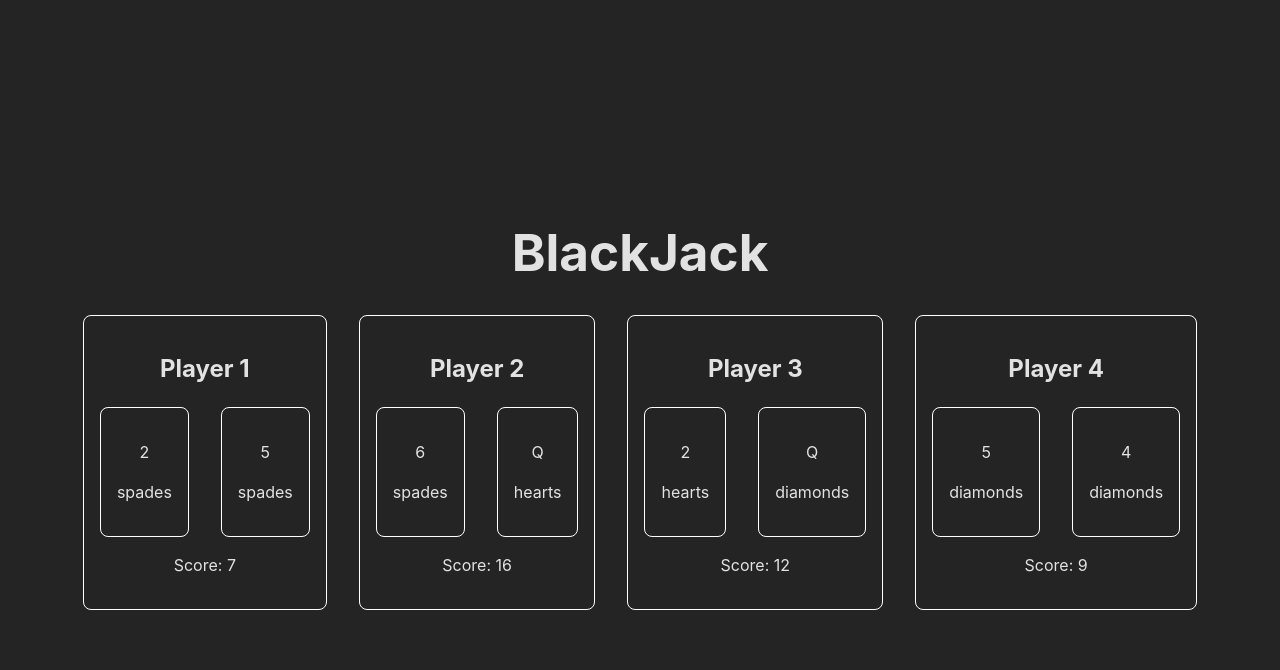
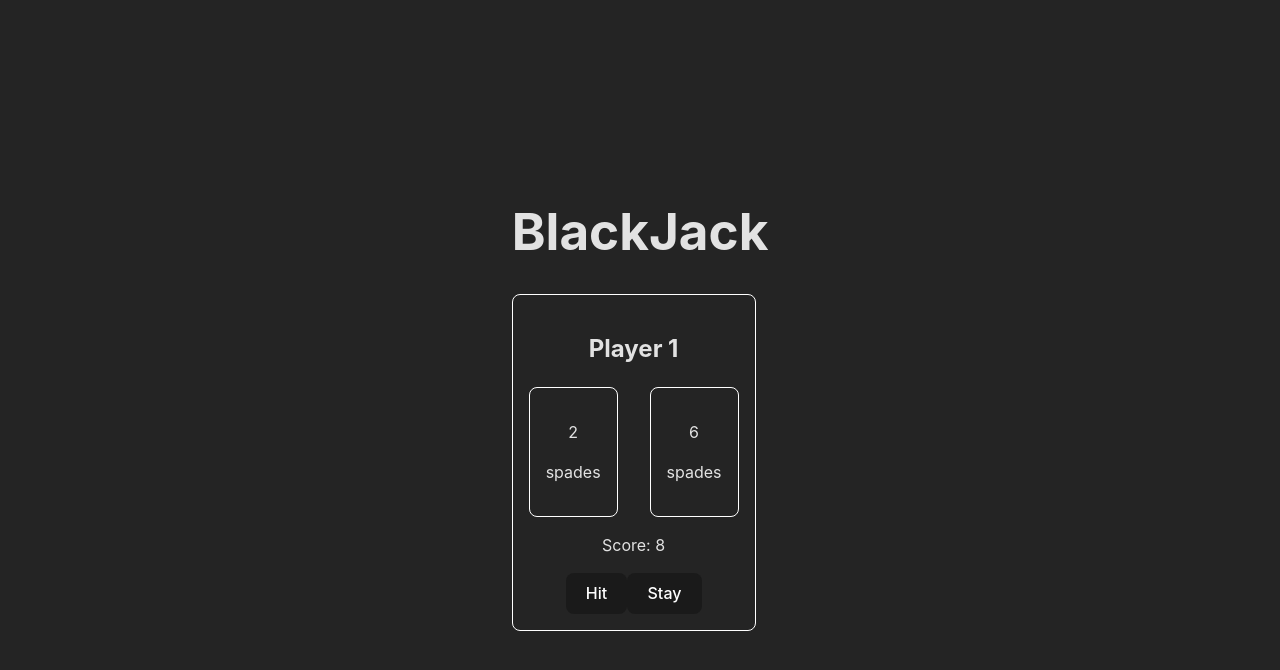
Before and after one commit to Tyriol/blackjack-bbc-segs-tech-test, a React (Vite) app: page / in a window 1280 px wide. Both pictures are taken after a click on the button "Start". Shown: the top 670 px of the page. Built offline with nearby package versions, Linux system fonts and the light colour scheme.

Commit message:
add most of the game functionality to the react app, looping through players, hitting, staying and restarting

```diff
--- a/src/App.jsx
+++ b/src/App.jsx
@@ -1,4 +1,6 @@
 import { useState } from 'react';
+import Player from './components/Player/Player.jsx';
+
 import './App.css';
 
 import {
@@ -11,30 +13,83 @@ import {
 
 function App() {
   // state
+  const [deck, setDeck] = useState([]);
+  const [numPlayers, setNumPlayers] = useState(1);
+  const [players, setPlayers] = useState([]);
+  const [currentPlayerIndex, setCurrentPlayerIndex] = useState(0);
   const [isGameStarted, setIsGameStarted] = useState(false);
-  const [deck, setDeck] = useState([]);
-  const [players, setPlayers] = useState([]);
+  const [gameWinner, setGameWinner] = useState('');
 
   const handleStart = (e) => {
     e.preventDefault();
-    console.log(e);
     const newDeck = createDeck();
     const shuffledDeck = shuffleDeck([...newDeck]);
-    const newPlayers = createPlayers(4);
+    const newPlayers = createPlayers(numPlayers);
     const dealtDeck = dealCards([...shuffledDeck], newPlayers);
+    for (let i = 0; i < newPlayers.length; i++) {
+      calculateScore(newPlayers[i]);
+    }
     setDeck(dealtDeck);
     setPlayers(newPlayers);
     setIsGameStarted(true);
+  };
+
+  const handleHit = () => {
+    const updatedPlayers = [...players];
+    const card = deck.pop();
+    updatedPlayers[currentPlayerIndex].hand.push(card);
+    calculateScore(updatedPlayers[currentPlayerIndex]);
+
+    if (updatedPlayers[currentPlayerIndex].score > 21) {
+      handleNextPlayer();
+    }
+
+    setPlayers(updatedPlayers);
+    setDeck([...deck]);
+  };
+
+  const handleStay = () => {
+    handleNextPlayer();
+  };
+
+  const handleNextPlayer = () => {
+    if (currentPlayerIndex < players.length - 1) {
+      setCurrentPlayerIndex(currentPlayerIndex + 1);
+    } else {
+      setCurrentPlayerIndex(-1);
+      let winner = -1;
+      let winningScore = 0;
+      for (let i = 0; i < players.length; i++) {
+        if (players[i].score > winningScore && players[i].score < 22) {
+          winningScore = players[i].score;
+          winner = i;
+        }
+      }
+      setGameWinner(players[winner].name);
+    }
+  };
+
+  const handlePlayAgain = () => {
+    setGameWinner('');
+    setDeck([]);
+    setNumPlayers(1);
+    setPlayers([]);
+    setCurrentPlayerIndex(0);
+    setIsGameStarted(false);
   };
 
   return (
     <>
       <h1>BlackJack</h1>
       {!isGameStarted ? (
-        <form>
+        <form className="player-select">
           <label>
             Choose how many players
-            <select name="players" id="players">
+            <select
+              name="players"
+              id="players"
+              onChange={(e) => setNumPlayers(e.target.value)}
+            >
               <option value="1">One Player</option>
               <option value="2">Two Players</option>
               <option value="3">Three Players</option>
@@ -44,27 +99,27 @@ function App() {
           <button onClick={handleStart}>Start</button>
         </form>
       ) : (
+        <>
           <div className="players">
-          {players.map((player) => {
-            calculateScore(player);
+            {players.map((player, index) => {
               return (
-              <div className="player" key={player.id}>
-                <h2>{player.name}</h2>
-                <div className="player-cards">
-                  {player.hand.map((card) => {
-                    return (
-                      <div className="card">
-                        <p>{card.value}</p>
-                        <p>{card.suit}</p>
-                      </div>
+                <Player
+                  key={player.id}
+                  player={player}
+                  isActive={index === currentPlayerIndex}
+                  onHit={handleHit}
+                  onStay={handleStay}
+                />
               );
             })}
           </div>
-                <p>Score: {player.score}</p>
+          {gameWinner && (
+            <div className="game-over">
+              <p>{gameWinner} is the winner!</p>
+              <button onClick={handlePlayAgain}>Play Again</button>
             </div>
-            );
-          })}
-        </div>
+          )}
+        </>
       )}
     </>
   );
```
Lines whose indentation alone changed are shown as unchanged.
